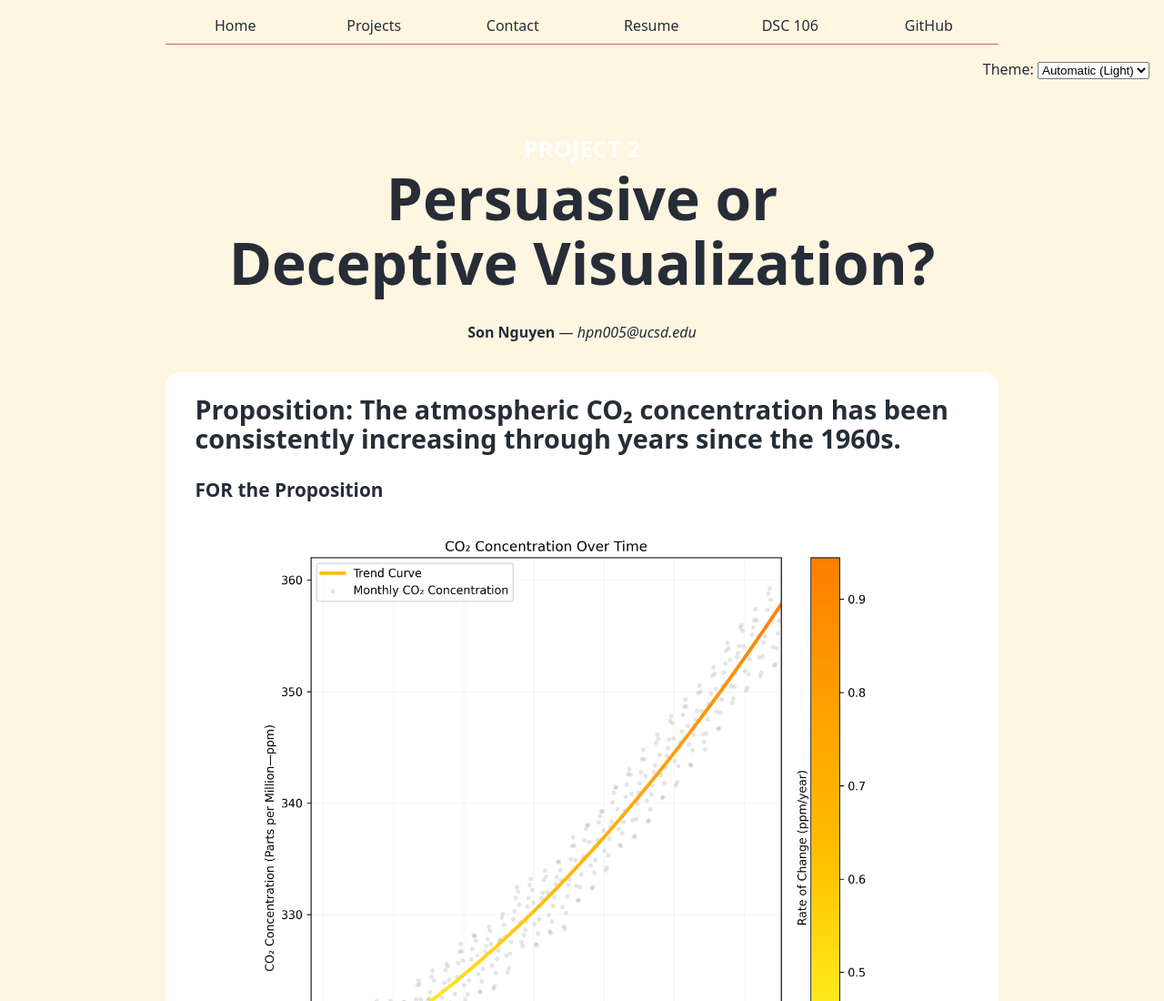
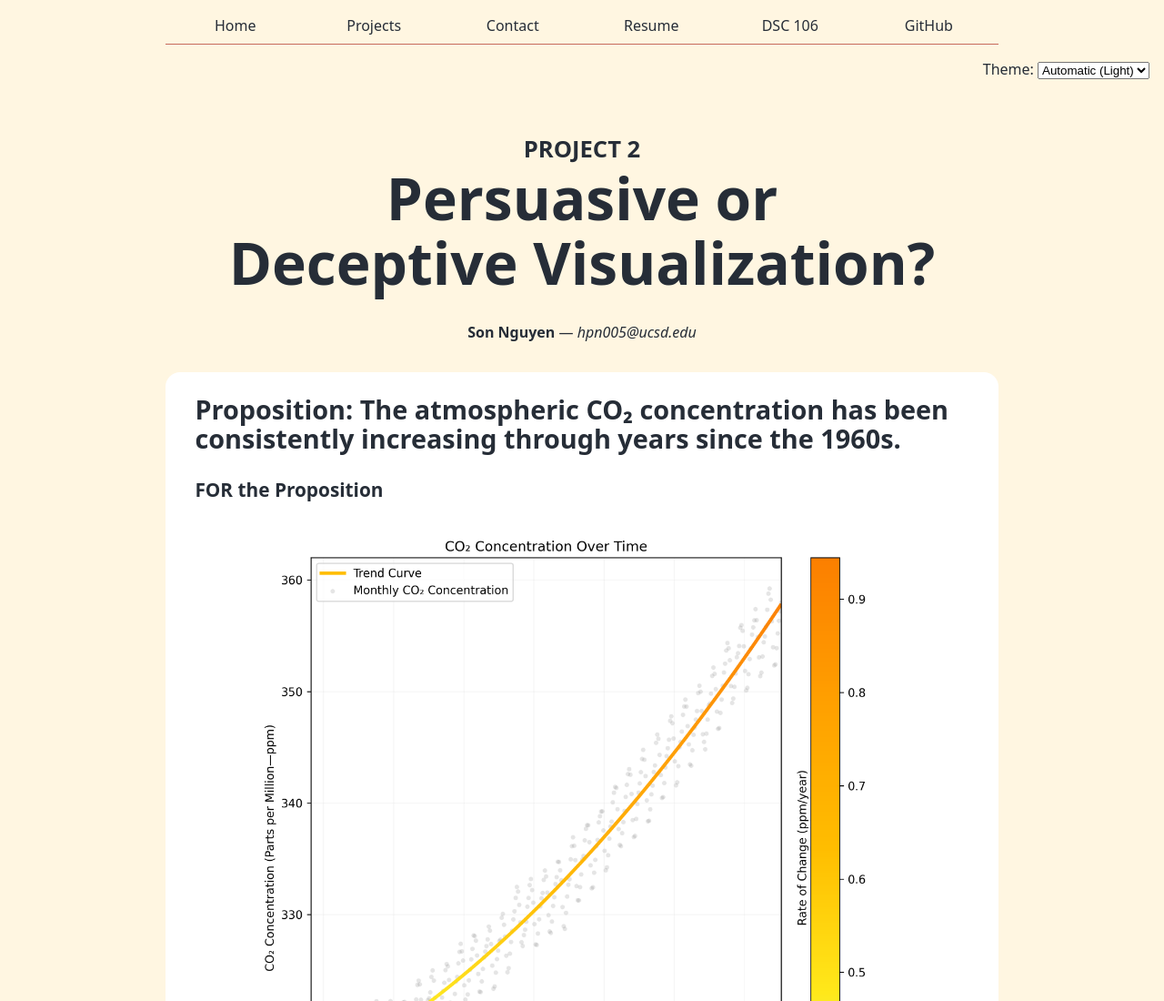
Before and after one commit to hps-nguyen/dsc106_lab, a plain HTML site: page dsc106/index.html in a window 1280 px wide. Shown: the top 1100 px of the page at 91% size. Drawn offline with Linux system fonts and the light colour scheme.

Commit message:
Update index.html

```diff
--- a/dsc106/index.html
+++ b/dsc106/index.html
@@ -39,7 +39,6 @@
 
       h1,
       h2 {
-        border-bottom: 1px solid var(--color-neutral-80);
         padding-bottom: 0.2em;
       }
 
@@ -53,8 +52,6 @@
           width: fit-content;
           padding: 0.2em 0.5em;
           margin-inline: auto;
-          color: white;
-          background: var(--color-neutral-40);
           font-size: 40%;
           text-transform: uppercase;
           white-space: nowrap;
```
